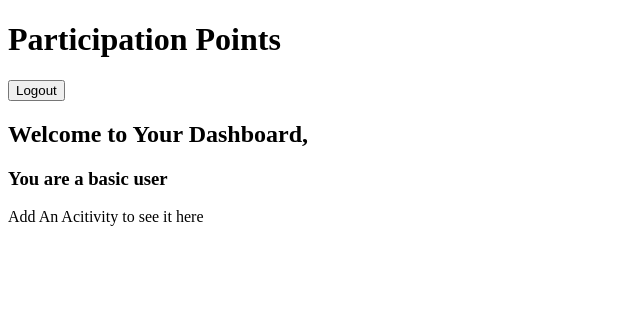
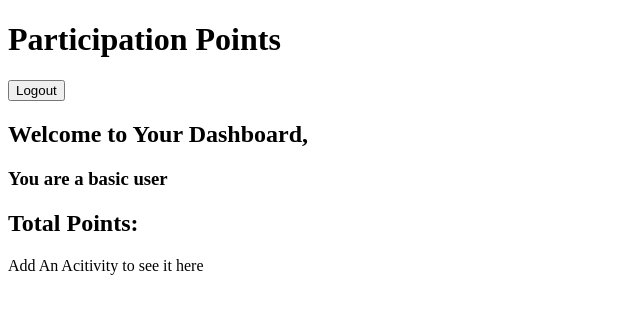
Before and after one commit to alvillaraza/BOSSparticipationFrontEnd, a React (Create React App) app in the folder boss-participation/: page /dashboard in a window 1280 px wide. Shown: the top 314 px of the page, without its empty margins (0-640 px from the left). Built offline with nearby package versions, Linux system fonts and the light colour scheme; no server answers; sample sign-in values are in the browser's storage.

Commit message:
able to add points to employee points

```diff
--- a/boss-participation/src/actions/index.js
+++ b/boss-participation/src/actions/index.js
@@ -59,13 +59,15 @@ export const deleteActivity = id => dispatch => {
 };
 
 export const addPoints = points => dispatch => {
-  dispatch({ type: "ADD_POINTS", payload: points});
-}
+  dispatch({ type: "ADD_POINTS", payload: points });
+};
 
 export const setUserName = username => dispatch => {
   dispatch({ type: "SET_USERNAME", payload: username });
 };
 
 export const setUserInfo = userInfo => dispatch => {
+  console.log("userInfo", userInfo);
+
   dispatch({ type: "SET_USER_INFO", payload: userInfo });
 };
--- a/boss-participation/src/components/Dashboard.js
+++ b/boss-participation/src/components/Dashboard.js
@@ -28,6 +28,7 @@ function Dashboard(props) {
       <h3>
         You are {props.userInformation.is_owner ? "an admin!" : "a basic user"}
       </h3>
+      {!props.userInformation.is_owner ? <h2>Total Points: {props.userInformation.total_points} </h2> : ''}
 
       {props.userInformation.is_owner ? (
         <button onClick={() => history.push("/add-activity")}>
--- a/boss-participation/src/reducers/index.js
+++ b/boss-participation/src/reducers/index.js
@@ -3,7 +3,6 @@ const initialState = {
   error: "",
   activities: [],
   isUpdating: false,
-  totalPoints: 0,
   username: "",
   userInformation: {}
 };
@@ -42,9 +41,12 @@ export const reducer = (state = initialState, action) => {
     case "ADD_POINTS":
       return {
         ...state,
-        totalPoints: state.totalPoints + action.payload
+        userInformation: {
+          ...state.userInformation,
+          total_points: state.userInformation.total_points + action.payload
+        }
         //TODO: subtracts points when clicked again
-      }
+      };
 
     case "SET_USERNAME":
       return {
```
